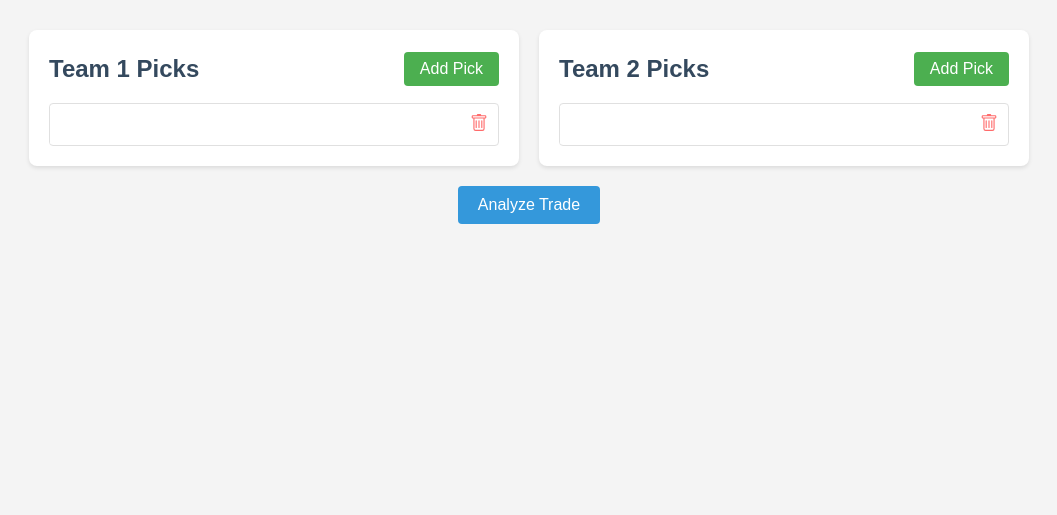
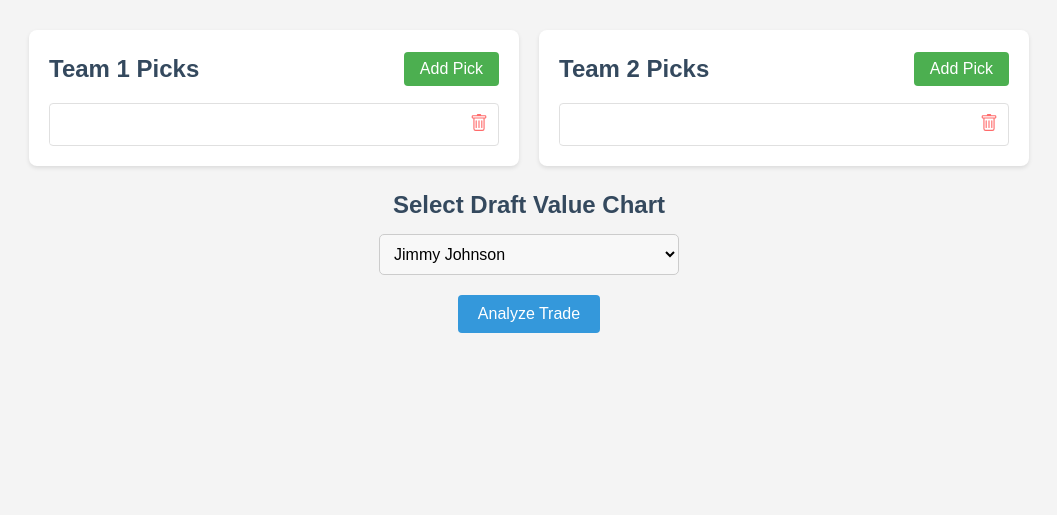
Before and after one commit to nafriedman/nfl-draft-pick-trade-analyzer, a Flask app: page / in a window 1280 px wide. Shown: the part 93-608 px from the top of the page, without its empty margins (111-1168 px from the left). Run offline with Flask 3, Linux system fonts and the light colour scheme.

Commit message:
added form for user to enter draft value chart they want to use

```diff
--- a/trade_analyzer/core/analyze.py
+++ b/trade_analyzer/core/analyze.py
@@ -1,12 +1,12 @@
 from ..db import get_db
 
-def analyze_trade(team1_picks, team2_picks):
+def analyze_trade(team1_picks, team2_picks, value_chart):
     db = get_db()
 
     def calculate_value(picks):
         total_value = 0
         for pick in picks:
-            cursor = db.execute('SELECT value FROM jimmy_johnson_chart WHERE pick_number = ?', (pick,))
+            cursor = db.execute(f'SELECT value FROM {value_chart}_chart WHERE pick_number = ?', (pick,))
             result = cursor.fetchone()
             if result:
                 total_value += result['value']
--- a/trade_analyzer/static/index.js
+++ b/trade_analyzer/static/index.js
@@ -43,12 +43,11 @@ document.addEventListener('DOMContentLoaded', () => {
     form.addEventListener('submit', function(event) {
         event.preventDefault();
         const formData = new FormData(form);
-        const data = {};
-        formData.forEach((value, key) => {
-            if (!data[key]) {
-                data[key] = formData.getAll(key);
-            }
-        });
+        const data = {
+            team1_picks: formData.getAll('team1_picks[]'),
+            team2_picks: formData.getAll('team2_picks[]'),
+            value_chart: formData.get('value_chart')
+        };
 
         fetch('/analyze-trade', {
             method: 'POST',
--- a/trade_analyzer/static/style.css
+++ b/trade_analyzer/static/style.css
@@ -312,3 +312,22 @@ html, body {
 .content-wrap {
     flex: 1 0 auto;
 }
+
+.chart-selection {
+    text-align: center;
+    margin: 20px 0;
+}
+
+.chart-selection h2 {
+    margin-bottom: 10px;
+}
+
+.chart-selection select {
+    width: 80%;
+    max-width: 300px;
+    padding: 10px;
+    font-size: 16px;
+    border: 1px solid #ccc;
+    border-radius: 5px;
+    background-color: #f8f8f8;
+}
--- a/trade_analyzer/templates/base.html
+++ b/trade_analyzer/templates/base.html
@@ -52,6 +52,14 @@
                                 </div>
                             </div>
                         </div>
+                        <div class="chart-selection" style="text-align: center; margin: 20px 0;">
+                            <h2 style="margin-bottom: 10px;">Select Draft Value Chart</h2>
+                            <select name="value_chart" id="valueChart" style="width: 80%; max-width: 300px; padding: 10px; font-size: 16px; border: 1px solid #ccc; border-radius: 5px; background-color: #f8f8f8;">
+                                <option value="jimmy_johnson">Jimmy Johnson</option>
+                                <option value="rich_hill">Rich Hill</option>
+                                <option value="fitzgerald_spielberger">Fitzgerald-Spielberger</option>
+                            </select>
+                        </div>
                         <div class="analyze-button-container">
                             <button type="submit" class="analyze-button">Analyze Trade</button>
                         </div>
```
Also changed, not shown: trade_analyzer/routes.py (+5 -3 lines).
